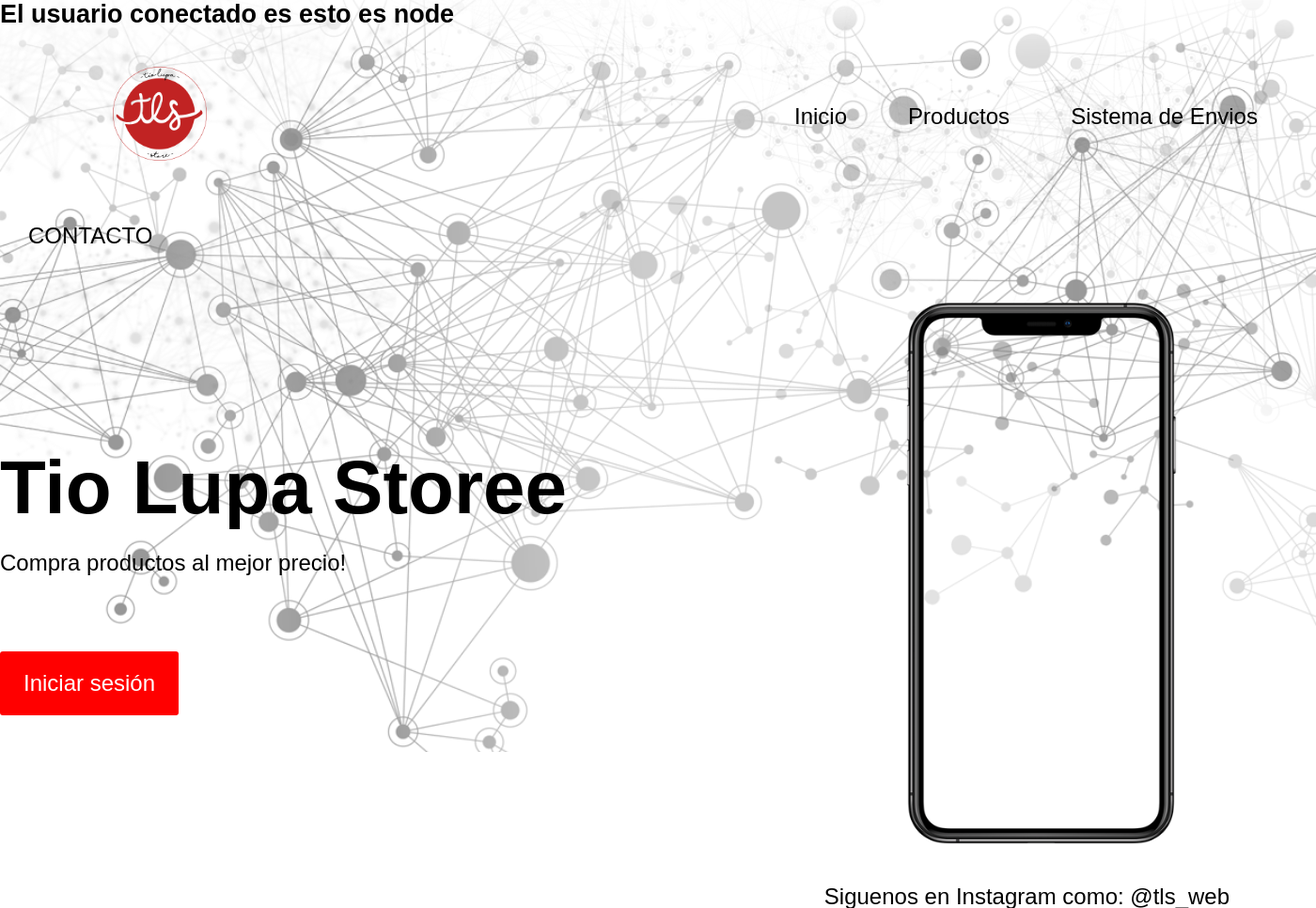
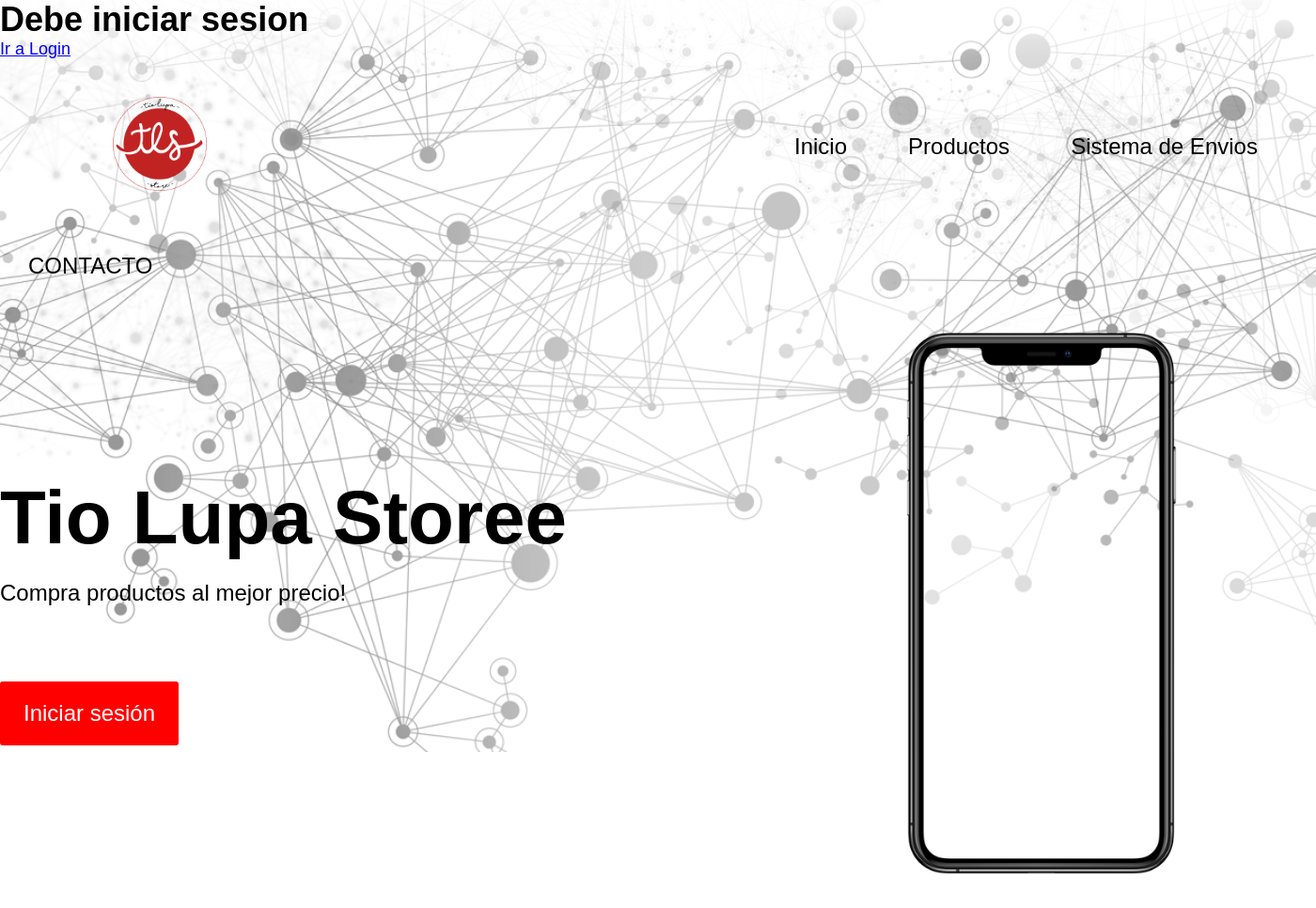
Before and after one commit to Lupapiche3/TLSWEB, a Node server app: page / in a window 1400 px wide. Shown: the top 966 px of the page at 94% size. Run offline with Node 20, Linux system fonts and the light colour scheme.

Commit message:
Se agrega

```diff
--- a/app.js
+++ b/app.js
@@ -37,9 +37,6 @@ app.use(session({
 const connection = require('./database/db');
 
 //Estableciendo rutas
-app.get('/', (req, res)=>{
-    res.render ('index', {msg: 'esto es node'});
-})
 
 app.get('/login', (req, res)=>{
     res.render ('login');
@@ -97,7 +94,8 @@ app.post('/login', async (req, res)=>{
                 })
             }else
             {
-                req.session.name = results[0]
+                req.session.loggedin = true;
+                req.session.name = results[0].name
                 res.render('login',{
                     alert: true,
                     alertTitle: "Conexion exitosa",
@@ -114,7 +112,20 @@ app.post('/login', async (req, res)=>{
     }
 })
 
-
+//Autenticacion en las demas paginas
+app.get('/', (req, res)=>{
+    if(req.session.loggedin){
+        res.render('index',{
+            login: true,
+            name: req.session.name
+        });
+    }else{
+        res.render('index', {
+        login: false,
+        name: 'Debe iniciar sesion'
+    })
+    }
+})
 
 
 
--- a/views/index.ejs
+++ b/views/index.ejs
@@ -13,7 +13,13 @@
 <body>
     <div id="main-container">
         <header>
-            <h2>El usuario conectado es <%= msg %></h2>
+            <% if (login) { %>
+                <h1>El usuario conectado es:<strong><%= name %></strong> </h1>
+                <a href="logout">Logout</a>
+             <%} else { %>
+                <h1><strong><%= name %></strong></h1>
+                <a href="login" >Ir a Login</a>
+             <% } %>
             <div id="menu">
                 <ul>
                     <li id="logo">
```
